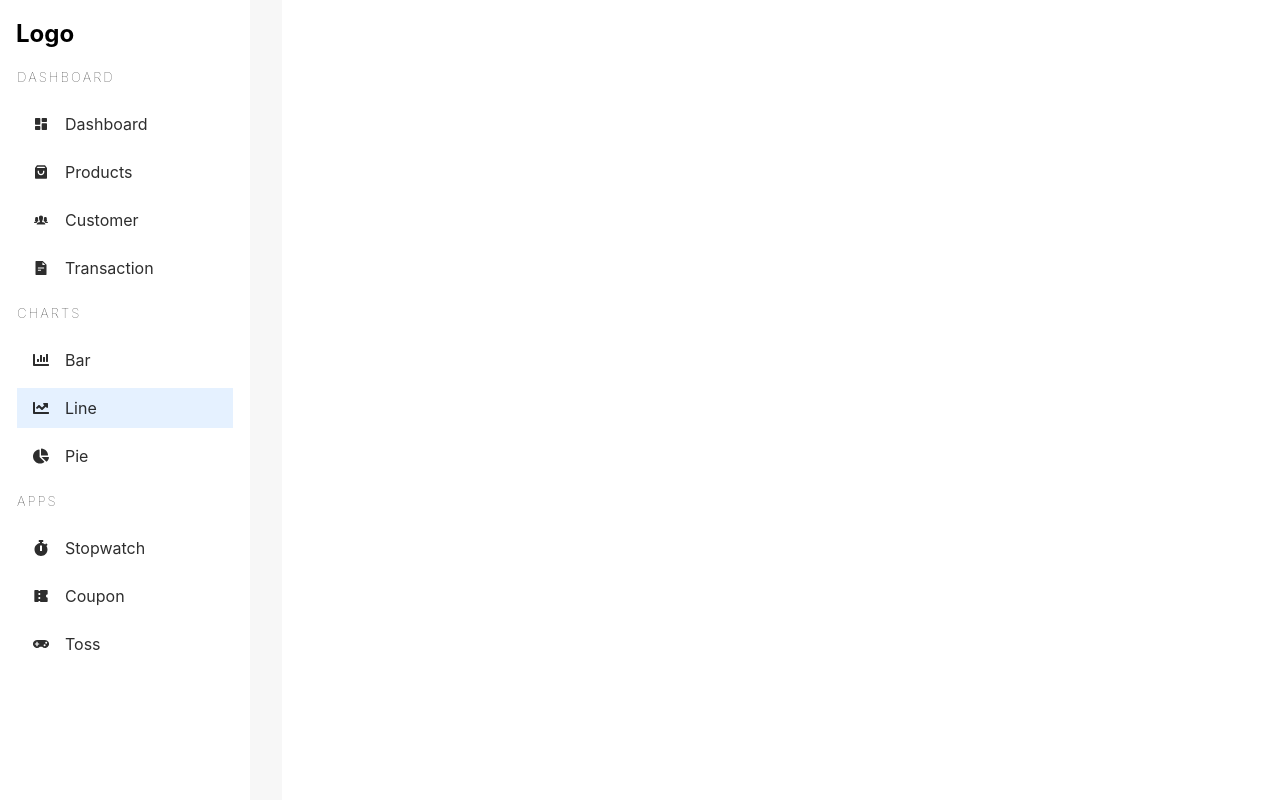
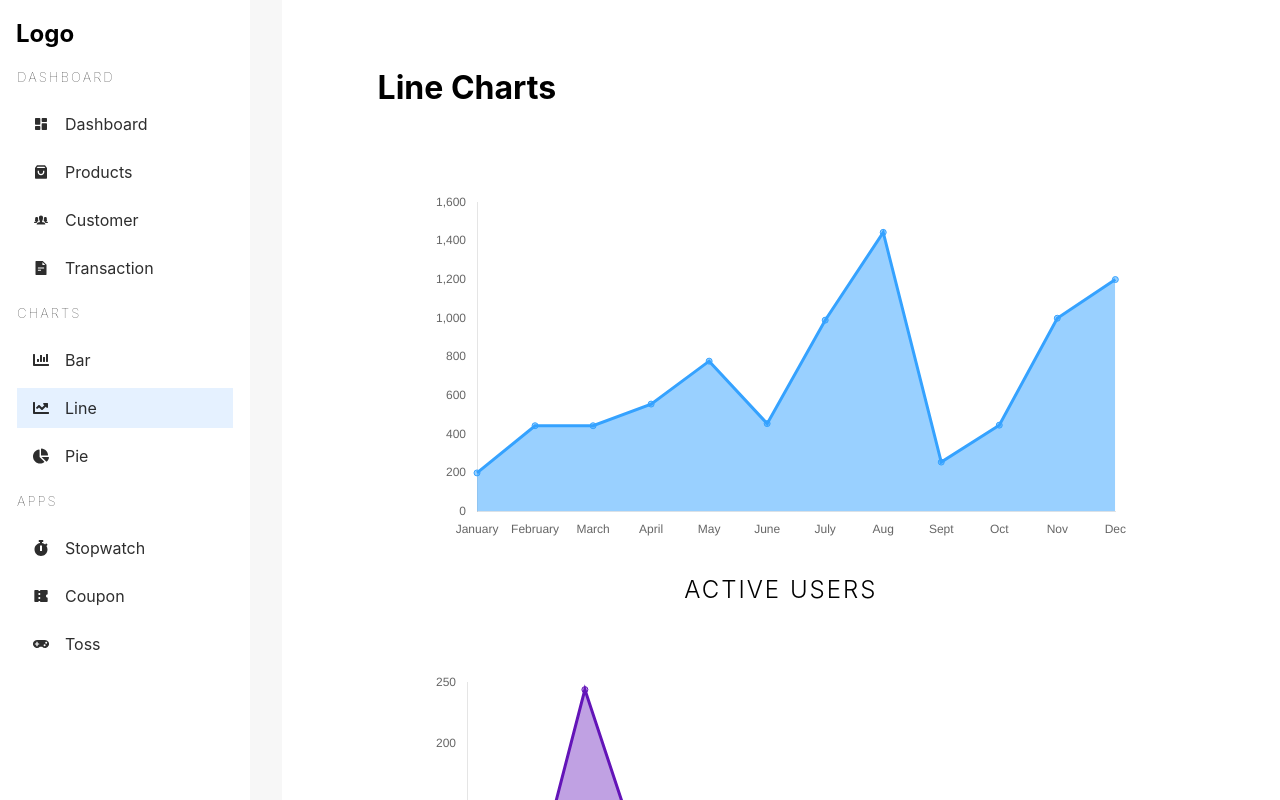
Before and after one commit to Jyotiraditya24/Dashboard, a React (Vite) app: page /admin/chart/line in a window 1280 px wide. Built offline with nearby package versions, Linux system fonts and the light colour scheme.

Commit message:
Line Chart Done

```diff
--- a/src/components/Chart.tsx
+++ b/src/components/Chart.tsx
@@ -9,8 +9,11 @@
   ChartData,
   ChartOptions,
   ArcElement,
+  PointElement,
+  LineElement,
+  Filler
 } from "chart.js";
-import { Bar, Doughnut, Pie } from "react-chartjs-2";
+import { Bar, Doughnut, Line, Pie } from "react-chartjs-2";
 
 ChartJS.register(
   CategoryScale,
@@ -19,7 +22,10 @@
   Title,
   Tooltip,
   Legend,
-  ArcElement
+  ArcElement,
+  PointElement,
+  LineElement,
+  Filler
 );
 
 interface BarChartProps {
@@ -179,3 +185,60 @@
 
   return <Pie data={PieData} options={PieChartOptions} />;
 }
+
+interface LineChartProps {
+  data: number[];
+  label: string;
+  backgroundColor: string;
+  borderColor: string;
+  labels?: string[];
+}
+
+export const LineChart = ({
+  data,
+  label,
+  backgroundColor,
+  borderColor,
+  labels = months,
+}: LineChartProps) => {
+  const options: ChartOptions<"line"> = {
+    responsive: true,
+    plugins: {
+      legend: {
+        display: false,
+      },
+      title: {
+        display: false,
+      },
+    },
+
+    scales: {
+      y: {
+        beginAtZero: true,
+        grid: {
+          display: false,
+        },
+      },
+      x: {
+        grid: {
+          display: false,
+        },
+      },
+    },
+  };
+
+  const lineChartData: ChartData<"line", number[], string> = {
+    labels,
+    datasets: [
+      {
+        fill: true,
+        label,
+        data,
+        backgroundColor,
+        borderColor,
+      },
+    ],
+  };
+
+  return <Line options={options} data={lineChartData} />;
+};
--- a/src/pages/Products.tsx
+++ b/src/pages/Products.tsx
@@ -43,7 +43,7 @@
 const arr: ProductType[] = [
   {
     photo: <img src={img} alt="Shoes"></img>,
-    name: "Puma Shoes Air Jordan Cook Nigga 2023",
+    name: "Puma Shoes Air Jordan Cook 2023",
     price: 690,
     stock: 3,
     action: <Link to="/admin/product/sajknaskd">Manage</Link>,
@@ -57,7 +57,7 @@
   },
   {
     photo: <img src={img} alt="Shoes" />,
-    name: "Puma Shoes Air Jordan Cook Nigga 2023",
+    name: "Puma Shoes Air Jordan Cook 2023",
     price: 690,
     stock: 3,
     action: <Link to="/admin/product/sajknaskd">Manage</Link>,
--- a/src/pages/charts/LineCharts.tsx
+++ b/src/pages/charts/LineCharts.tsx
@@ -1,10 +1,78 @@
+import { LineChart } from "../../components/Chart";
 import Sidebar from "../../components/Sidebar";
+
+const months = [
+  "January",
+  "February",
+  "March",
+  "April",
+  "May",
+  "June",
+  "July",
+  "Aug",
+  "Sept",
+  "Oct",
+  "Nov",
+  "Dec",
+];
 
 const LineCharts = () => {
   return (
     <div className="adminContainer">
       <Sidebar></Sidebar>
-      <main className="chart-container"></main>
+      <main className="chart-container">
+        <h1>Line Charts</h1>
+        <section>
+          <LineChart
+            data={[
+              200, 444, 444, 556, 778, 455, 990, 1444, 256, 447, 1000, 1200,
+            ]}
+            label="Users"
+            borderColor="rgb(53, 162, 255)"
+            backgroundColor="rgba(53, 162, 255,0.5)"
+            labels={months}
+          />
+          <h2>Active Users</h2>
+        </section>
+        <section>
+          <LineChart
+            data={[40, 60, 244, 100, 143, 120, 41, 47, 50, 56, 32]}
+            backgroundColor={"hsla(269,80%,40%,0.4)"}
+            borderColor={"hsl(269,80%,40%)"}
+            label="Products"
+            labels={months}
+          />
+          <h2>Total Products (SKU)</h2>
+        </section>
+
+        <section>
+          <LineChart
+            data={[
+              24000, 14400, 24100, 34300, 90000, 20000, 25600, 44700, 99000,
+              144400, 100000, 120000,
+            ]}
+            backgroundColor={"hsla(129,80%,40%,0.4)"}
+            borderColor={"hsl(129,80%,40%)"}
+            label="Revenue"
+            labels={months}
+          />
+          <h2>Total Revenue</h2>
+        </section>
+
+        <section>
+          <LineChart
+            data={[
+              9000, 12000, 12000, 9000, 1000, 5000, 4000, 1200, 1100, 1500,
+              2000, 5000,
+            ]}
+            backgroundColor={"hsla(29,80%,40%,0.4)"}
+            borderColor={"hsl(29,80%,40%)"}
+            label="Discount"
+            labels={months}
+          />
+          <h2>Discount Allotted</h2>
+        </section>
+      </main>
     </div>
   );
 };
--- a/src/pages/charts/PieCharts.tsx
+++ b/src/pages/charts/PieCharts.tsx
@@ -69,7 +69,6 @@
                 "hsl(300,80%,40%)",
                 "rgb(53, 162, 255)",
               ]}
-              legends={false}
               offset={[20, 30, 20, 30, 80]}
             />
           </div>
```
